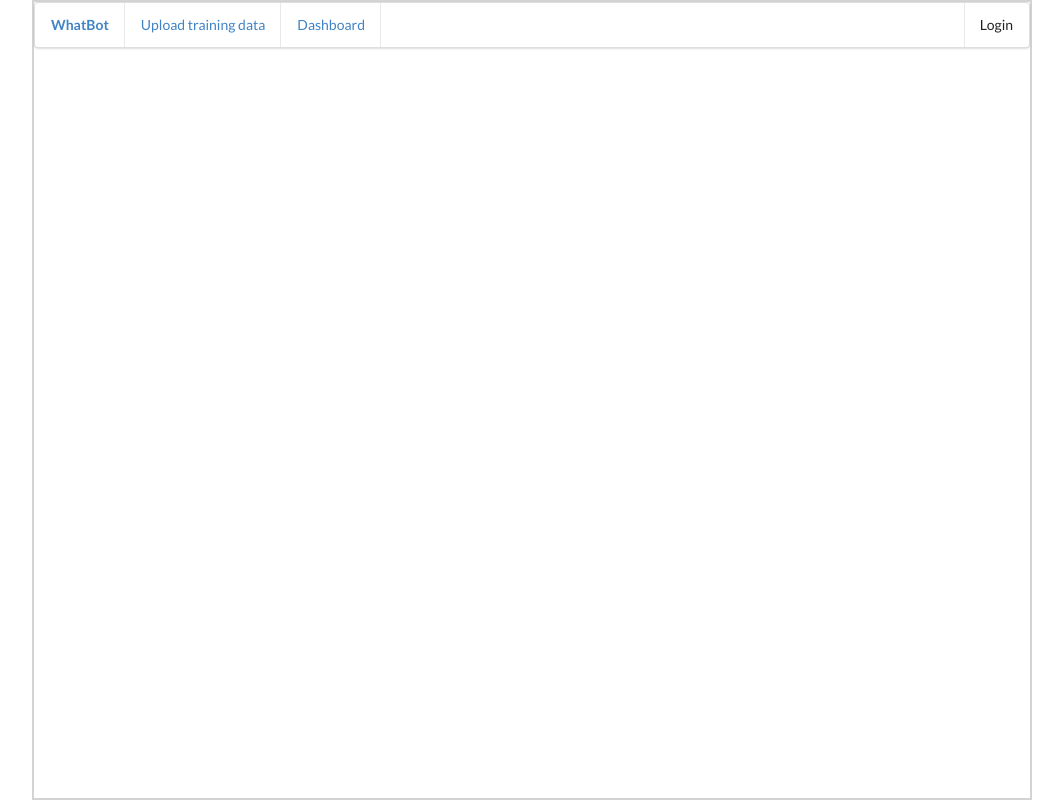
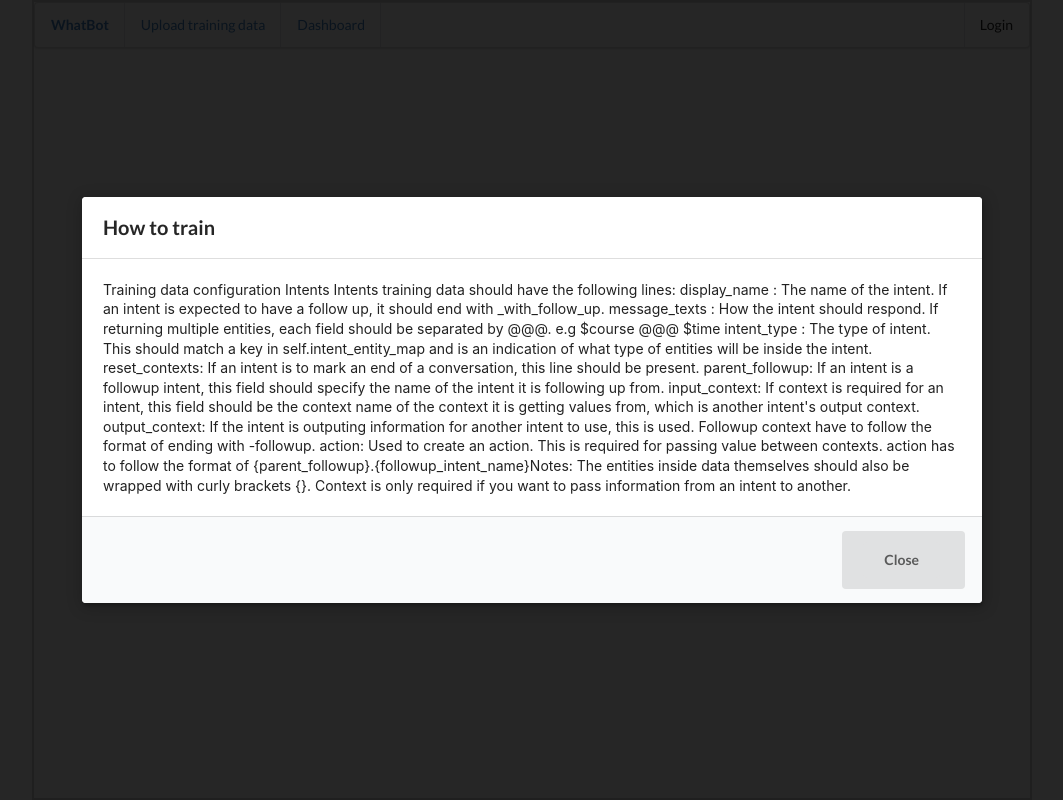
Before and after one commit to Bennyhwanggggg/WhatBot, a React (Create React App) app in the folder frontend/: page /info in a window 1280 px wide. Shown: the whole page, without its empty margins (108-1171 px from the left). Built offline with nearby package versions, Linux system fonts and the light colour scheme.

Commit message:
setup raw info

```diff
--- a/frontend/public/index.html
+++ b/frontend/public/index.html
@@ -31,6 +31,7 @@
   <body>
     <noscript>You need to enable JavaScript to run this app.</noscript>
     <div id="root"></div>
+    <div id="modal"></div>
     <!--
       This HTML file is a template.
       If you open it directly in the browser, you will see an empty page.
--- a/frontend/src/components/App.js
+++ b/frontend/src/components/App.js
@@ -4,7 +4,7 @@ import Header from './Header';
 import ChatRoom from './ChatRoom';
 import Upload from './Upload';
 import Dashboard from './Dashboard';
-
+import TrainUsageInfo from './TrainUsageInfo';
 import history from '../history';
 import './App.css';
 
@@ -39,6 +39,7 @@ class App extends React.Component {
               <Route path="/" exact component={ChatRoom} />
               <Route path="/upload" exact component={Upload} />
               <Route path="/dashboard" exact component={Dashboard} />
+              <Route path="/info" exact component={TrainUsageInfo} />
             </Switch>
           </React.Fragment>
         </Router>
--- /dev/null
+++ b/frontend/src/components/TrainUsageInfo.js
@@ -0,0 +1,50 @@
+import React from 'react';
+import { Link } from 'react-router-dom';
+import Modal from './Modal';
+import history from '../history';
+
+class TrainUsageInfo extends React.Component {
+    renderActions() {
+        return (
+            <React.Fragment>
+                <button className="ui button"><Link to="/upload" className="ui button">Close</Link></button>
+            </React.Fragment>
+        );
+    }
+
+    renderContent() {
+        return (
+            <React.Fragment>
+                Training data configuration
+                Intents
+                Intents training data should have the following lines:
+                display_name : The name of the intent. If an intent is expected to have a follow up, it should end with _with_follow_up.
+                message_texts : How the intent should respond. If returning multiple entities, each field should be separated by @@@. e.g $course @@@ $time
+                intent_type : The type of intent. This should match a key in self.intent_entity_map and is an indication of what type of entities will be inside the intent.
+                reset_contexts: If an intent is to mark an end of a conversation, this line should be present.
+                parent_followup: If an intent is a followup intent, this field should specify the name of the intent it is following up from.
+                input_context: If context is required for an intent, this field should be the context name of the context it is getting values from, which is another intent's output context.
+                output_context: If the intent is outputing information for another intent to use, this is used. Followup context have to follow the format of ending with -followup.
+                action: Used to create an action. This is required for passing value between contexts. action has to follow the format of {'{parent_followup}'}.{'{followup_intent_name}'}
+
+                Notes:
+
+                The entities inside data themselves should also be wrapped with curly brackets {'{}'}.
+                Context is only required if you want to pass information from an intent to another.
+            </React.Fragment>
+        )
+    }
+
+    render() {
+        return (
+            <Modal
+                title="How to train"
+                content={this.renderContent()}
+                actions={this.renderActions()}
+                onDismiss={() => history.push('/upload')}
+            />
+        );
+    }
+}
+
+export default TrainUsageInfo;
```
